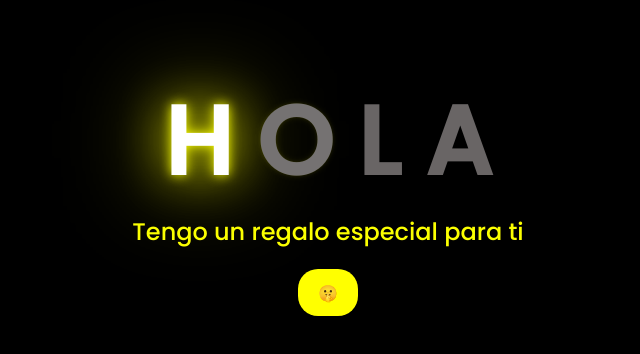
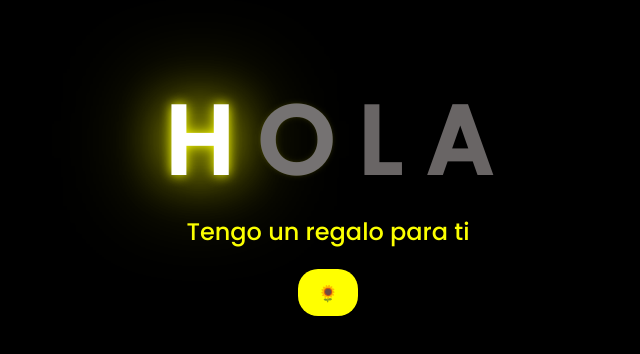
Before and after one commit to renzoooo32132/21, a plain HTML site: page index.html in a window 1280 px wide. Shown: the part 216-570 px from the top of the page, without its empty margins (320-960 px from the left). Drawn offline with Linux system fonts and the light colour scheme.

Commit message:
Update index.html

```diff
--- a/index.html
+++ b/index.html
@@ -25,11 +25,11 @@
         <span></span>
     </div>
     <div class="description">
-        <span>Tengo un regalo especial para ti</span>
+        <span>Tengo un regalo para ti</span>
     </div>
     <div class="button">
         <button>
-            <a href="FLORES.html">🤫</a>
+            <a href="FLORES.html">🌻</a>
         </button>
 
     </div>
```
